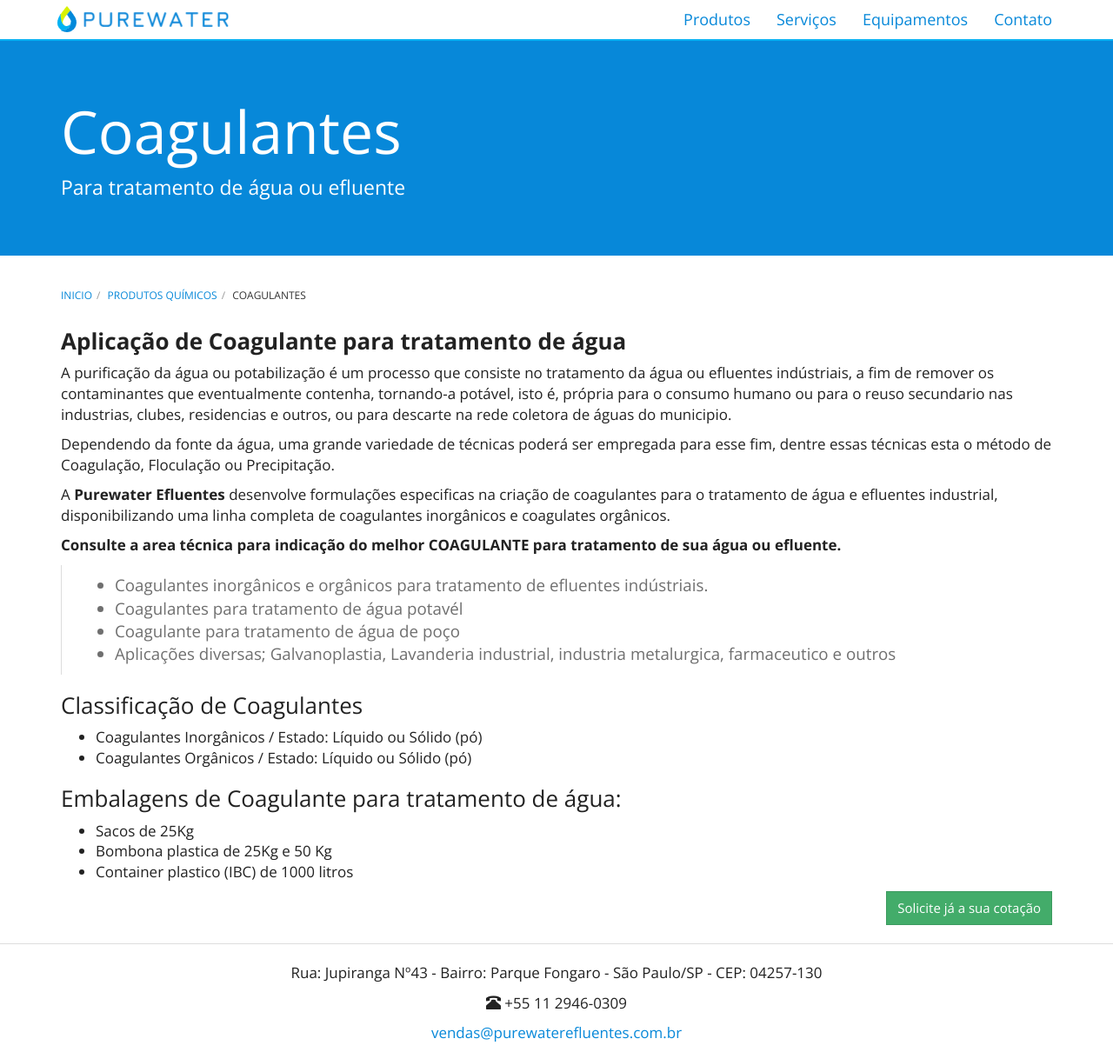
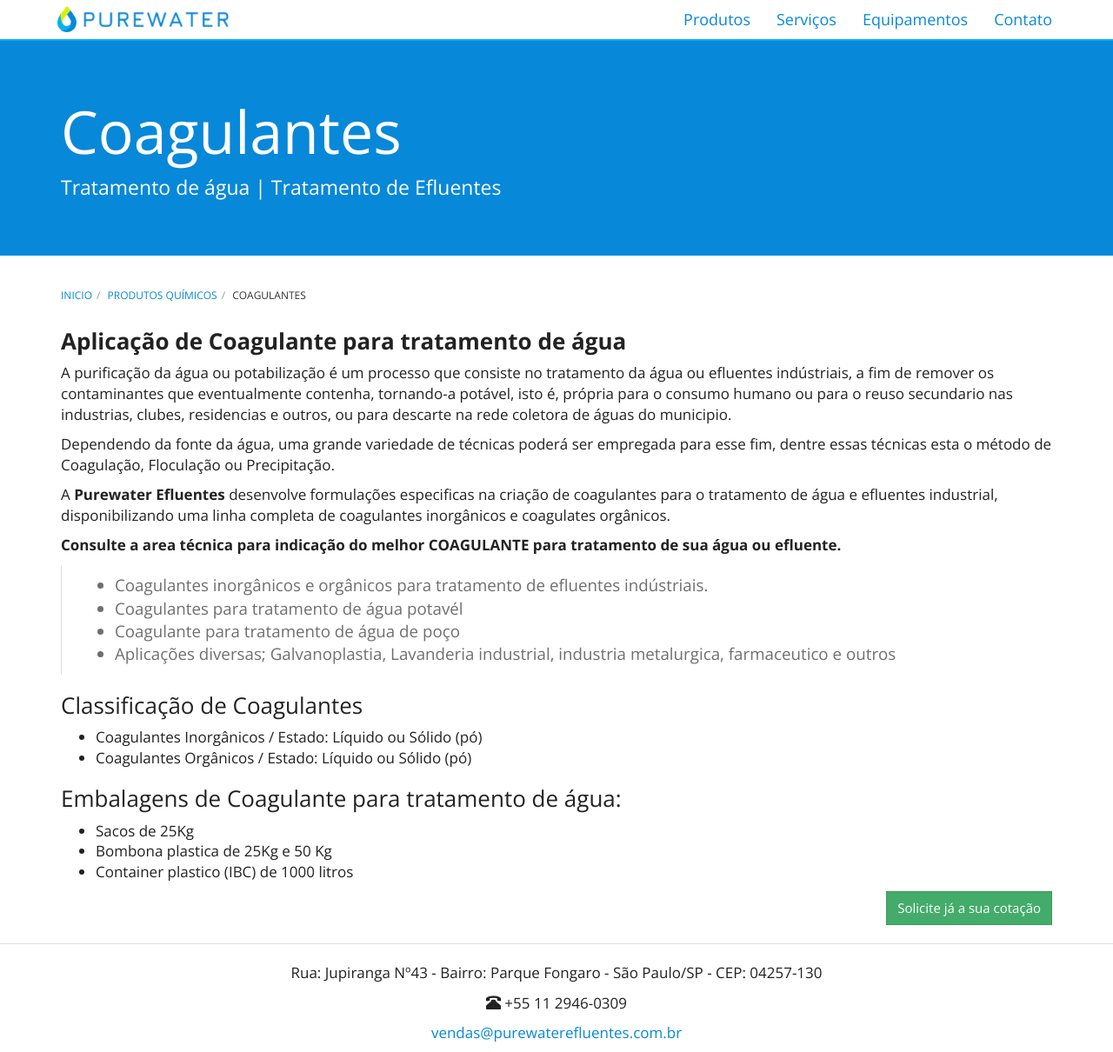
Before and after one commit to purewaterefluentes/purewaterefluentes.github.io, a Jekyll site: the page built from produtos/coagulante-para-tratamento-de-agua-efluentes.md, in a window 1280 px wide and 1210 px high. Shown: the whole window at 87% size. Built offline with Jekyll 4.4.1, drawn with Linux system fonts in a browser that asks for light colours; nearby versions of some CDN libraries; library files that are not in the unit come from our copies.

Commit message:
Update and rename coagulante-agua-efluentes.md to coagulante-para-tratamento-de-agua-efluentes.md

```diff
--- a/produtos/coagulante-agua-efluentes.md
+++ b/produtos/coagulante-para-tratamento-de-agua-efluentes.md
@@ -2,10 +2,10 @@
 layout: contato
 pageTitle: COAGULANTE PARA TRATAMENTO DE ÁGUA | FLOCULANTES
 title: Coagulantes
-subtitle: Para tratamento de água ou efluente
+subtitle: Tratamento de água | Tratamento de Efluentes
 ---
+### **Aplicação de Coagulante para tratamento de água**
 
-### **Aplicação de Coagulante para tratamento de água**
 A purificação da água ou potabilização é um processo que consiste no tratamento da água ou efluentes indústriais, a fim de remover os contaminantes que eventualmente contenha, tornando-a potável, isto é, própria para o consumo humano ou para o reuso secundario nas industrias, clubes, residencias e outros, ou para descarte na rede coletora de águas do municipio.
 
 Dependendo da fonte da água, uma grande variedade de técnicas poderá ser empregada para esse fim, dentre essas técnicas esta o método de Coagulação, Floculação ou Precipitação.
```
